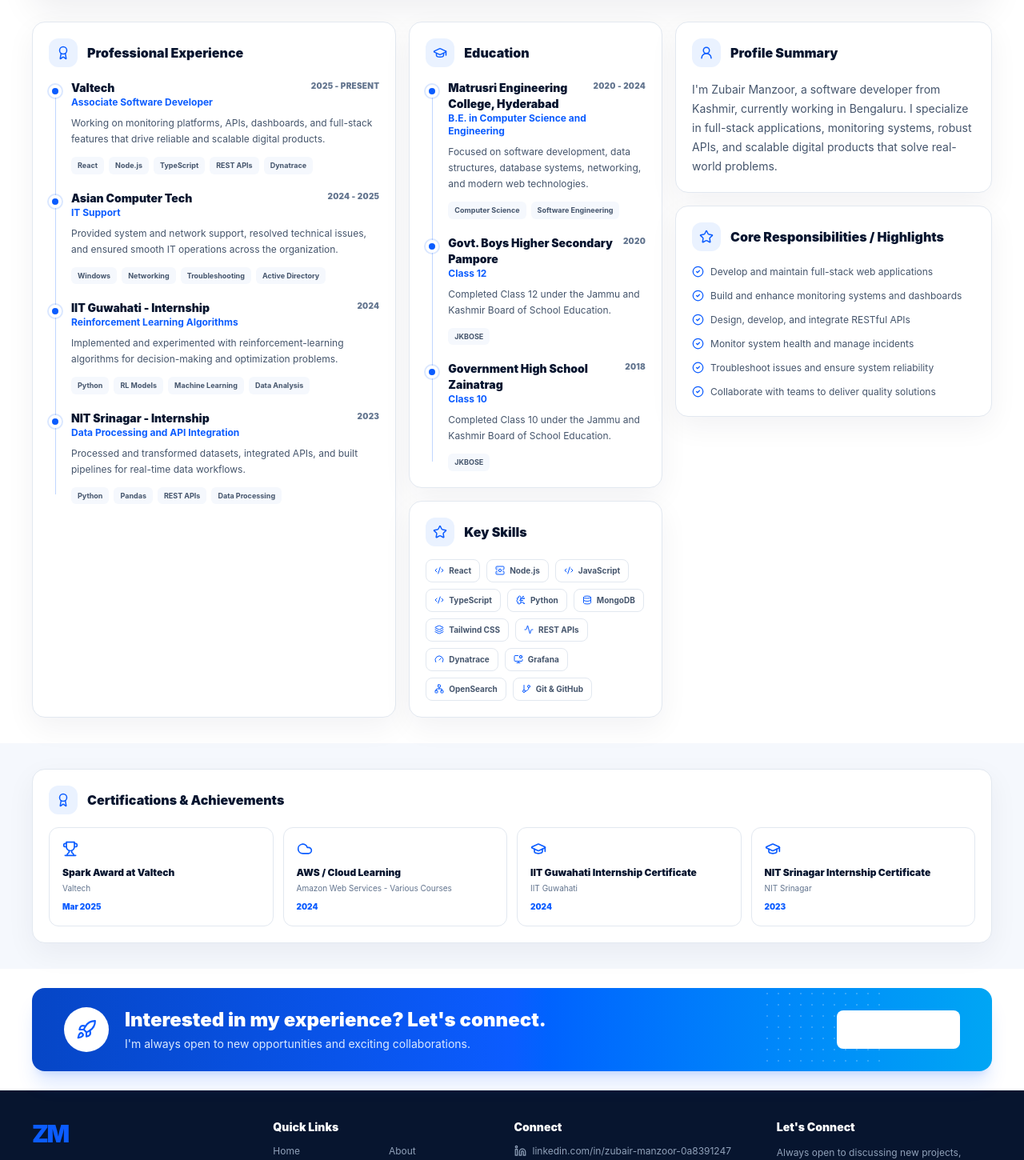
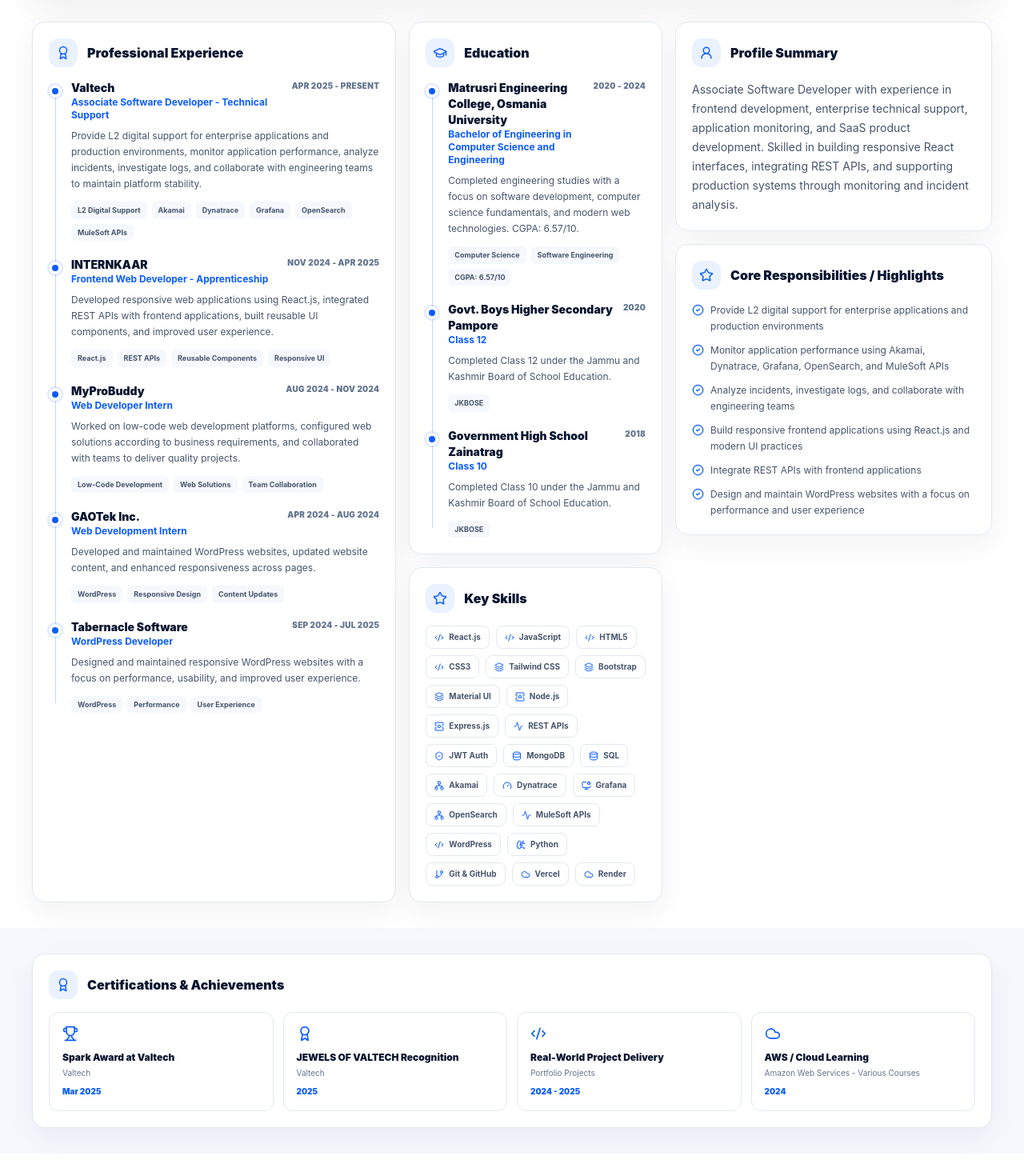
Before and after one commit to L-zubair/zubair-manzoor-portfolio, a React (Vite) app in the folder client/: page /resume in a window 1280 px wide. Shown: the part 578-2028 px from the top of the page at 80% size. Built offline with nearby package versions, Linux system fonts and the light colour scheme.

Commit message:
Update portfolio from latest resume

```diff
--- a/client/src/data/portfolio.js
+++ b/client/src/data/portfolio.js
@@ -24,8 +24,8 @@ import {
 
 export const profile = {
   name: "Zubair Manzoor",
-  role: "Associate Software Developer",
-  shortRole: "Associate",
+  role: "Associate Software Developer - Frontend Developer - Technical Support",
+  shortRole: "Associate Developer",
   resumeUrl: "/resume/Zubair-Manzoor.pdf",
   profileImage: "/images/zubair-manzoor-profile.webp",
   portraitImage: "/images/zubair-manzoor-portrait.webp",
@@ -34,7 +34,7 @@ export const profile = {
   location: "Bengaluru, India",
   hometown: "Kashmir, India",
   summary:
-    "I build modern web applications, scalable digital experiences, monitoring systems, and impactful products that solve real-world problems.",
+    "Associate Software Developer with experience in frontend development, enterprise technical support, application monitoring, and SaaS product development. Skilled in building responsive React interfaces, integrating REST APIs, and supporting production systems through monitoring and incident analysis.",
   availability: "Open to work",
   languages: ["English", "Hindi", "Urdu", "Kashmiri"],
   socials: {
@@ -56,96 +56,114 @@ export const navItems = [
 
 export const stats = [
   { value: "1+", label: "Years of experience", icon: BriefcaseBusiness, tone: "blue" },
-  { value: "6+", label: "Projects completed", icon: Boxes, tone: "green" },
-  { value: "6+", label: "Certifications", icon: Award, tone: "purple" },
-  { value: "Associate", label: "Software Developer", icon: Code2, tone: "orange" }
+  { value: "5+", label: "Projects completed", icon: Boxes, tone: "green" },
+  { value: "L2", label: "Digital support", icon: Award, tone: "purple" },
+  { value: "React", label: "Frontend focus", icon: Code2, tone: "orange" }
 ];
 
 export const skills = [
   {
-    title: "Full-Stack Development",
-    description: "Building scalable web applications using modern stacks.",
+    title: "Frontend Development",
+    description: "Building responsive interfaces with React.js, JavaScript, Tailwind CSS, Bootstrap, and Material UI.",
     icon: Layers3,
-    items: ["React", "Node.js", "JavaScript", "TypeScript"]
+    items: ["React.js", "JavaScript", "HTML5", "CSS3", "Tailwind CSS"]
+  },
+  {
+    title: "Backend & APIs",
+    description: "Developing REST APIs and secure backend services with Node.js, Express.js, MongoDB, and JWT.",
+    icon: ServerCog,
+    items: ["Node.js", "Express.js", "REST APIs", "MongoDB", "JWT"]
   },
   {
     title: "Monitoring & Support",
-    description: "Designing and enhancing monitoring systems and dashboards.",
+    description: "Supporting production systems through Akamai, Dynatrace, Grafana, OpenSearch, MuleSoft APIs, and incident analysis.",
     icon: MonitorCog,
-    items: ["Dynatrace", "Grafana", "OpenSearch", "Production Support"]
+    items: ["Akamai", "Dynatrace", "Grafana", "OpenSearch", "MuleSoft APIs"]
   },
   {
-    title: "APIs & Integrations",
-    description: "Building robust REST APIs and third-party integrations.",
-    icon: ServerCog,
-    items: ["REST APIs", "MongoDB", "Akamai", "Data Processing"]
-  },
-  {
-    title: "Problem Solving",
-    description: "Analytical thinking and practical solutions for real products.",
+    title: "AI & Data",
+    description: "Applying Python, Pandas, data analysis, Q-Learning, and Deep Q-Network concepts to AI projects.",
     icon: BrainCircuit,
-    items: ["Python", "Algorithms", "Debugging", "Troubleshooting"]
+    items: ["Python", "Pandas", "Data Analysis", "Q-Learning", "DQN"]
   }
 ];
 
 export const toolbelt = [
-  { label: "React", icon: Code2 },
+  { label: "React.js", icon: Code2 },
+  { label: "JavaScript", icon: Code2 },
+  { label: "HTML5", icon: Code2 },
+  { label: "CSS3", icon: Code2 },
+  { label: "Tailwind CSS", icon: Layers3 },
+  { label: "Bootstrap", icon: Layers3 },
+  { label: "Material UI", icon: Layers3 },
   { label: "Node.js", icon: ServerCog },
-  { label: "JavaScript", icon: Code2 },
-  { label: "TypeScript", icon: Code2 },
-  { label: "Python", icon: BrainCircuit },
+  { label: "Express.js", icon: ServerCog },
+  { label: "REST APIs", icon: Activity },
+  { label: "JWT Auth", icon: ShieldCheck },
   { label: "MongoDB", icon: Database },
-  { label: "Tailwind CSS", icon: Layers3 },
-  { label: "REST APIs", icon: Activity },
+  { label: "SQL", icon: Database },
+  { label: "Akamai", icon: Network },
   { label: "Dynatrace", icon: Gauge },
   { label: "Grafana", icon: MonitorCog },
   { label: "OpenSearch", icon: Network },
-  { label: "Git & GitHub", icon: GitBranch }
+  { label: "MuleSoft APIs", icon: Activity },
+  { label: "WordPress", icon: Code2 },
+  { label: "Python", icon: BrainCircuit },
+  { label: "Git & GitHub", icon: GitBranch },
+  { label: "Vercel", icon: Cloud },
+  { label: "Render", icon: Cloud }
 ];
 
 export const experience = [
   {
-    period: "2025 - Present",
-    title: "Associate Software Developer",
+    period: "Apr 2025 - Present",
+    title: "Associate Software Developer - Technical Support",
     company: "Valtech",
     description:
-      "Working on monitoring platforms, APIs, dashboards, and full-stack features that drive reliable and scalable digital products.",
-    highlights: ["React", "Node.js", "TypeScript", "REST APIs", "Dynatrace"]
+      "Provide L2 digital support for enterprise applications and production environments, monitor application performance, analyze incidents, investigate logs, and collaborate with engineering teams to maintain platform stability.",
+    highlights: ["L2 Digital Support", "Akamai", "Dynatrace", "Grafana", "OpenSearch", "MuleSoft APIs"]
   },
   {
-    period: "2024 - 2025",
-    title: "IT Support",
-    company: "Asian Computer Tech",
+    period: "Nov 2024 - Apr 2025",
+    title: "Frontend Web Developer - Apprenticeship",
+    company: "INTERNKAAR",
     description:
-      "Provided system and network support, resolved technical issues, and ensured smooth IT operations across the organization.",
-    highlights: ["Windows", "Networking", "Troubleshooting", "Active Directory"]
+      "Developed responsive web applications using React.js, integrated REST APIs with frontend applications, built reusable UI components, and improved user experience.",
+    highlights: ["React.js", "REST APIs", "Reusable Components", "Responsive UI"]
   },
   {
-    period: "2024",
-    title: "Reinforcement Learning Algorithms",
-    company: "IIT Guwahati - Internship",
+    period: "Aug 2024 - Nov 2024",
+    title: "Web Developer Intern",
+    company: "MyProBuddy",
     description:
-      "Implemented and experimented with reinforcement-learning algorithms for decision-making and optimization problems.",
-    highlights: ["Python", "RL Models", "Machine Learning", "Data Analysis"]
+      "Worked on low-code web development platforms, configured web solutions according to business requirements, and collaborated with teams to deliver quality projects.",
+    highlights: ["Low-Code Development", "Web Solutions", "Team Collaboration"]
   },
   {
-    period: "2023",
-    title: "Data Processing and API Integration",
-    company: "NIT Srinagar - Internship",
+    period: "Apr 2024 - Aug 2024",
+    title: "Web Development Intern",
+    company: "GAOTek Inc.",
     description:
-      "Processed and transformed datasets, integrated APIs, and built pipelines for real-time data workflows.",
-    highlights: ["Python", "Pandas", "REST APIs", "Data Processing"]
+      "Developed and maintained WordPress websites, updated website content, and enhanced responsiveness across pages.",
+    highlights: ["WordPress", "Responsive Design", "Content Updates"]
+  },
+  {
+    period: "Sep 2024 - Jul 2025",
+    title: "WordPress Developer",
+    company: "Tabernacle Software",
+    description:
+      "Designed and maintained responsive WordPress websites with a focus on performance, usability, and improved user experience.",
+    highlights: ["WordPress", "Performance", "User Experience"]
   }
 ];
 
 export const education = [
   {
     period: "2020 - 2024",
-    title: "B.E. in Computer Science and Engineering",
-    company: "Matrusri Engineering College, Hyderabad",
-    description:
-      "Focused on software development, data structures, database systems, networking, and modern web technologies.",
-    highlights: ["Computer Science", "Software Engineering"]
+    title: "Bachelor of Engineering in Computer Science and Engineering",
+    company: "Matrusri Engineering College, Osmania University",
+    description: "Completed engineering studies with a focus on software development, computer science fundamentals, and modern web technologies. CGPA: 6.57/10.",
+    highlights: ["Computer Science", "Software Engineering", "CGPA: 6.57/10"]
   },
   {
     period: "2020",
@@ -164,12 +182,12 @@ export const education = [
 ];
 
 export const responsibilities = [
-  "Develop and maintain full-stack web applications",
-  "Build and enhance monitoring systems and dashboards",
-  "Design, develop, and integrate RESTful APIs",
-  "Monitor system health and manage incidents",
-  "Troubleshoot issues and ensure system reliability",
-  "Collaborate with teams to deliver quality solutions"
+  "Provide L2 digital support for enterprise applications and production environments",
+  "Monitor application performance using Akamai, Dynatrace, Grafana, OpenSearch, and MuleSoft APIs",
+  "Analyze incidents, investigate logs, and collaborate with engineering teams",
+  "Build responsive frontend applications using React.js and modern UI practices",
+  "Integrate REST APIs with frontend applications",
+  "Design and maintain WordPress websites with a focus on performance and user experience"
 ];
 
 export const projects = [
@@ -181,7 +199,7 @@ export const projects = [
       "A student and job platform for Jammu and Kashmir connecting students with opportunities, resources, and career growth.",
     tags: ["React", "Node.js", "MongoDB", "Tailwind CSS"],
     image: "/images/projects/jkstream.webp",
-    featured: true,
+    featured: false,
     liveUrl: "",
     sourceUrl: ""
   },
@@ -190,8 +208,8 @@ export const projects = [
     title: "LoneTree",
     eyebrow: "Link-in-bio SaaS",
     description:
-      "A link-in-bio SaaS platform to create profile pages, track clicks, and grow an online presence.",
-    tags: ["Next.js", "MongoDB", "Tailwind CSS", "Stripe"],
+      "A complete Link-in-Bio SaaS platform with authentication, analytics, QR codes, templates, and dashboard features.",
+    tags: ["React.js", "Node.js", "MongoDB", "Tailwind CSS"],
     image: "/images/projects/lonetree.webp",
     featured: true,
     liveUrl: "",
@@ -199,13 +217,13 @@ export const projects = [
   },
   {
     id: "valley-cement",
-    title: "ValleyCement Website",
+    title: "Valley Cement Website",
     eyebrow: "Corporate website",
     description:
-      "Responsive corporate website for a cement company showcasing products, services, and company information.",
-    tags: ["React", "Tailwind CSS", "JavaScript"],
+      "Responsive corporate website with product, gallery, contact, and inquiry pages focused on performance, accessibility, and clean UI design.",
+    tags: ["React.js", "Tailwind CSS"],
     image: "/images/projects/valley-cement.webp",
-    featured: false,
+    featured: true,
     liveUrl: "",
     sourceUrl: ""
   },
@@ -226,8 +244,8 @@ export const projects = [
     title: "Personal Portfolio",
     eyebrow: "Portfolio platform",
     description:
-      "A developer portfolio built with React and Tailwind CSS, including smooth interactions and responsive design.",
-    tags: ["React", "Tailwind CSS", "Vercel"],
+      "Modern portfolio website showcasing projects, experience, technical skills, resume downloads, and contact form delivery.",
+    tags: ["React.js", "Tailwind CSS", "Vercel"],
     image: "/images/projects/portfolio.webp",
     featured: false,
     liveUrl: "",
@@ -238,8 +256,8 @@ export const projects = [
     title: "Snake AI",
     eyebrow: "Reinforcement learning",
     description:
-      "An AI agent trained with reinforcement learning to play Snake using a Deep Q-Network.",
-    tags: ["Python", "TensorFlow", "NumPy"],
+      "AI-powered Snake Game using Q-Learning and Deep Q-Network reinforcement learning algorithms.",
+    tags: ["Python", "Reinforcement Learning", "Q-Learning", "DQN"],
     image: "/images/projects/snake-ai.webp",
     featured: false,
     liveUrl: "",
@@ -277,9 +295,23 @@ export const achievements = [
     title: "Spark Award at Valtech",
     issuer: "Valtech",
     description:
-      "Recognized for quick learning, ownership, adaptability, and a strong contribution to professional work.",
+      "Received the Spark Award at Valtech for outstanding adaptation and contribution.",
     icon: Trophy,
     featured: true
+  },
+  {
+    year: "2025",
+    title: "JEWELS OF VALTECH Recognition",
+    issuer: "Valtech",
+    description: "Recognized under JEWELS OF VALTECH for performance and dedication.",
+    icon: Award
+  },
+  {
+    year: "2024 - 2025",
+    title: "Real-World Project Delivery",
+    issuer: "Portfolio Projects",
+    description: "Developed multiple SaaS, React.js, WordPress, and AI-based applications.",
+    icon: Code2
   },
   {
     year: "2024",
--- a/client/src/pages/About.jsx
+++ b/client/src/pages/About.jsx
@@ -40,7 +40,7 @@ export default function About() {
       <ReferenceHero
         prefix="About"
         accent="Me"
-        description={`I'm Zubair Manzoor, an Associate Software Developer from Kashmir, currently working in Bengaluru. I specialize in full-stack applications, monitoring systems, robust APIs, and scalable digital products.`}
+        description={profile.summary}
         primary={{ label: "Contact me", to: "/contact", icon: <Send size={16} /> }}
         secondary={{ label: "View my work", to: "/projects" }}
       />
@@ -56,16 +56,16 @@ export default function About() {
           <InfoCard title="Personal Introduction" icon={UserRound}>
             <div className="space-y-3 text-sm leading-6 text-slate-600">
               <p>
-                I&apos;m passionate about turning ideas into reliable, user-friendly solutions. I enjoy working across the stack, from crafting clean frontends to building secure backends and monitoring systems.
+                I&apos;m passionate about turning ideas into reliable, user-friendly solutions. I enjoy crafting clean React frontends, integrating APIs, and supporting production systems with strong monitoring and incident-analysis practices.
               </p>
               <p>
-                I believe in clean code, continuous learning, and building digital products that create real impact.
+                I believe in clean code, continuous learning, and building digital products that create real impact for users and teams.
               </p>
             </div>
           </InfoCard>
 
           <InfoCard title="My Journey" icon={BriefcaseBusiness}>
-            <Timeline items={experience.slice(0, 3)} compact />
+            <Timeline items={experience.slice(0, 4)} compact />
           </InfoCard>
 
           <InfoCard title="Education" icon={GraduationCap}>
--- a/client/src/pages/Achievements.jsx
+++ b/client/src/pages/Achievements.jsx
@@ -10,9 +10,9 @@ import { achievements, strengths, toolbelt } from "../data/portfolio";
 import useDocumentTitle from "../hooks/useDocumentTitle";
 
 const achievementStats = [
-  { value: "6+", label: "Certifications", icon: Award, tone: "blue" },
-  { value: "1+", label: "Professional award", icon: Trophy, tone: "green" },
-  { value: "4+", label: "Major milestones", icon: BarChart3, tone: "purple" },
+  { value: "2+", label: "Professional awards", icon: Award, tone: "blue" },
+  { value: "Valtech", label: "Recognition", icon: Trophy, tone: "green" },
+  { value: "5+", label: "Major projects", icon: BarChart3, tone: "purple" },
   { value: "Continuous", label: "Learning", icon: GraduationCap, tone: "orange" }
 ];
 
--- a/client/src/pages/Home.jsx
+++ b/client/src/pages/Home.jsx
@@ -14,7 +14,7 @@ import useDocumentTitle from "../hooks/useDocumentTitle";
 export default function Home() {
   useDocumentTitle(
     "Associate Software Developer",
-    "Zubair Manzoor builds full-stack applications, APIs, dashboards, and monitoring systems."
+    "Zubair Manzoor builds frontend applications, REST API integrations, SaaS products, and monitoring-supported systems."
   );
 
   return (
@@ -38,7 +38,7 @@ export default function Home() {
         <Container className="grid gap-4 lg:grid-cols-3">
           <InfoCard title="About Me" icon={UserRound}>
             <p className="text-sm leading-6 text-slate-600">
-              Passionate developer focused on clean, efficient, user-friendly applications and reliable digital systems.
+              Frontend-focused developer and technical support professional building clean interfaces, reliable integrations, and production-ready digital systems.
             </p>
             <Button to="/about" variant="ghost" className="mt-3 min-h-8 rounded-lg px-0 text-blue">
               Read more <ArrowRight size={14} />
@@ -60,7 +60,7 @@ export default function Home() {
 
           <InfoCard title="Current Work" icon={BriefcaseBusiness}>
             <p className="text-sm leading-6 text-slate-600">
-              Working at <strong className="text-ink">Valtech</strong> as an Associate Software Developer, contributing to monitoring platforms, APIs, dashboards, and full-stack enhancements.
+              Working at <strong className="text-ink">Valtech</strong> as an Associate Software Developer, providing L2 digital support, incident analysis, monitoring, and production troubleshooting.
             </p>
             <Button to="/resume" variant="ghost" className="mt-3 min-h-8 rounded-lg px-0 text-blue">
               View experience <ArrowRight size={14} />
--- a/client/src/pages/Projects.jsx
+++ b/client/src/pages/Projects.jsx
@@ -10,7 +10,7 @@ import { profile, projects } from "../data/portfolio";
 import useDocumentTitle from "../hooks/useDocumentTitle";
 
 const projectStats = [
-  { value: "6+", label: "Projects completed", icon: Boxes, tone: "green" },
+  { value: "5+", label: "Projects completed", icon: Boxes, tone: "green" },
   { value: "Full-Stack", label: "End-to-end solutions", icon: Code2, tone: "purple" },
   { value: "React / Node.js", label: "Core technologies", icon: Layers3, tone: "blue" },
   { value: "Live Demos", label: "Deployment focused", icon: ExternalLink, tone: "orange" }
--- a/client/src/pages/Resume.jsx
+++ b/client/src/pages/Resume.jsx
@@ -10,6 +10,7 @@ import {
   achievements,
   education,
   experience,
+  profile,
   responsibilities,
   toolbelt
 } from "../data/portfolio";
@@ -62,7 +63,7 @@ export default function Resume() {
           <div className="space-y-4">
             <InfoCard title="Profile Summary" icon={UserRound}>
               <p className="text-sm leading-6 text-slate-600">
-                I&apos;m Zubair Manzoor, a software developer from Kashmir, currently working in Bengaluru. I specialize in full-stack applications, monitoring systems, robust APIs, and scalable digital products that solve real-world problems.
+                {profile.summary}
               </p>
             </InfoCard>
 
```
Also changed, not shown: 1 other file (tests, documents, lock files or other folders).
